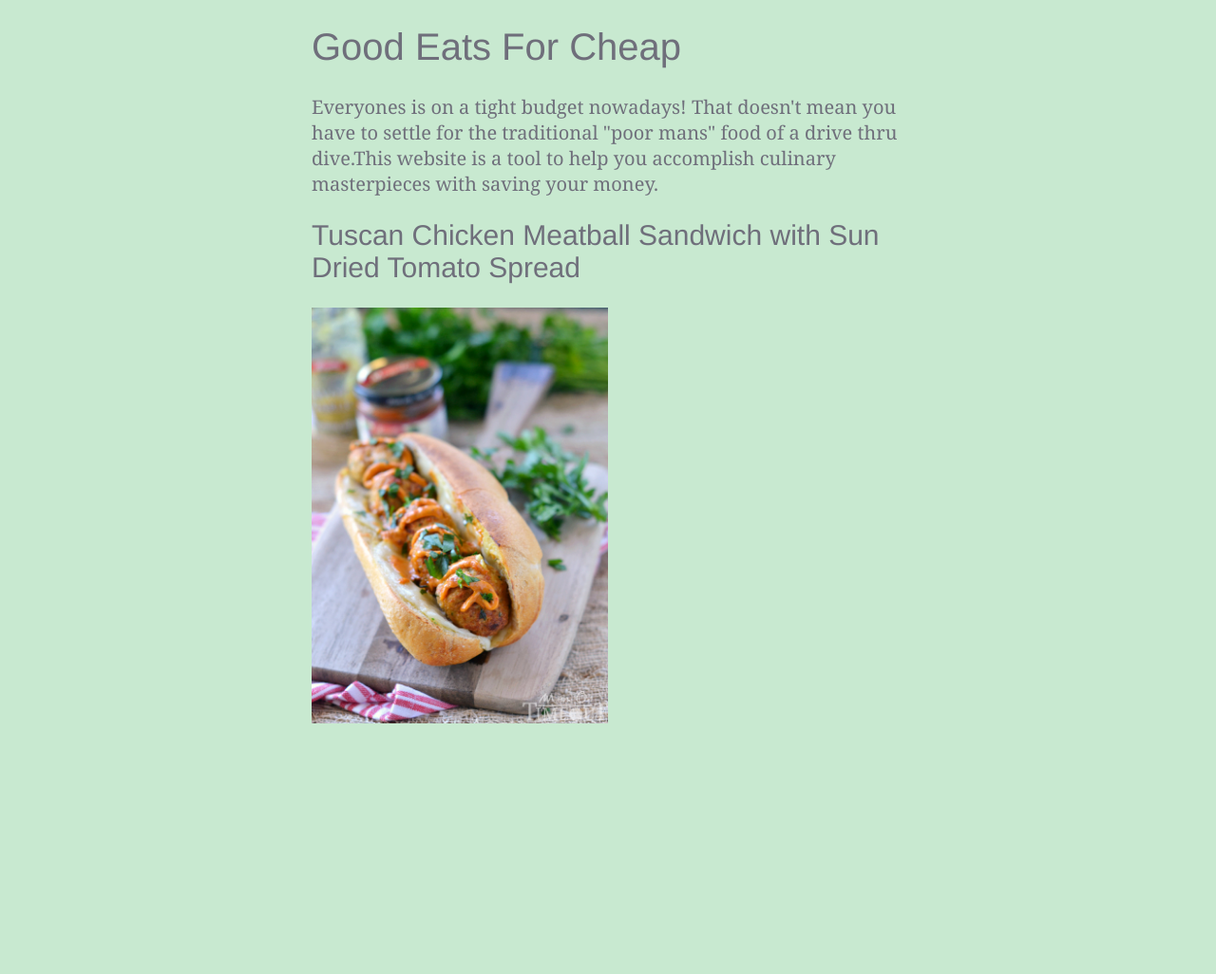
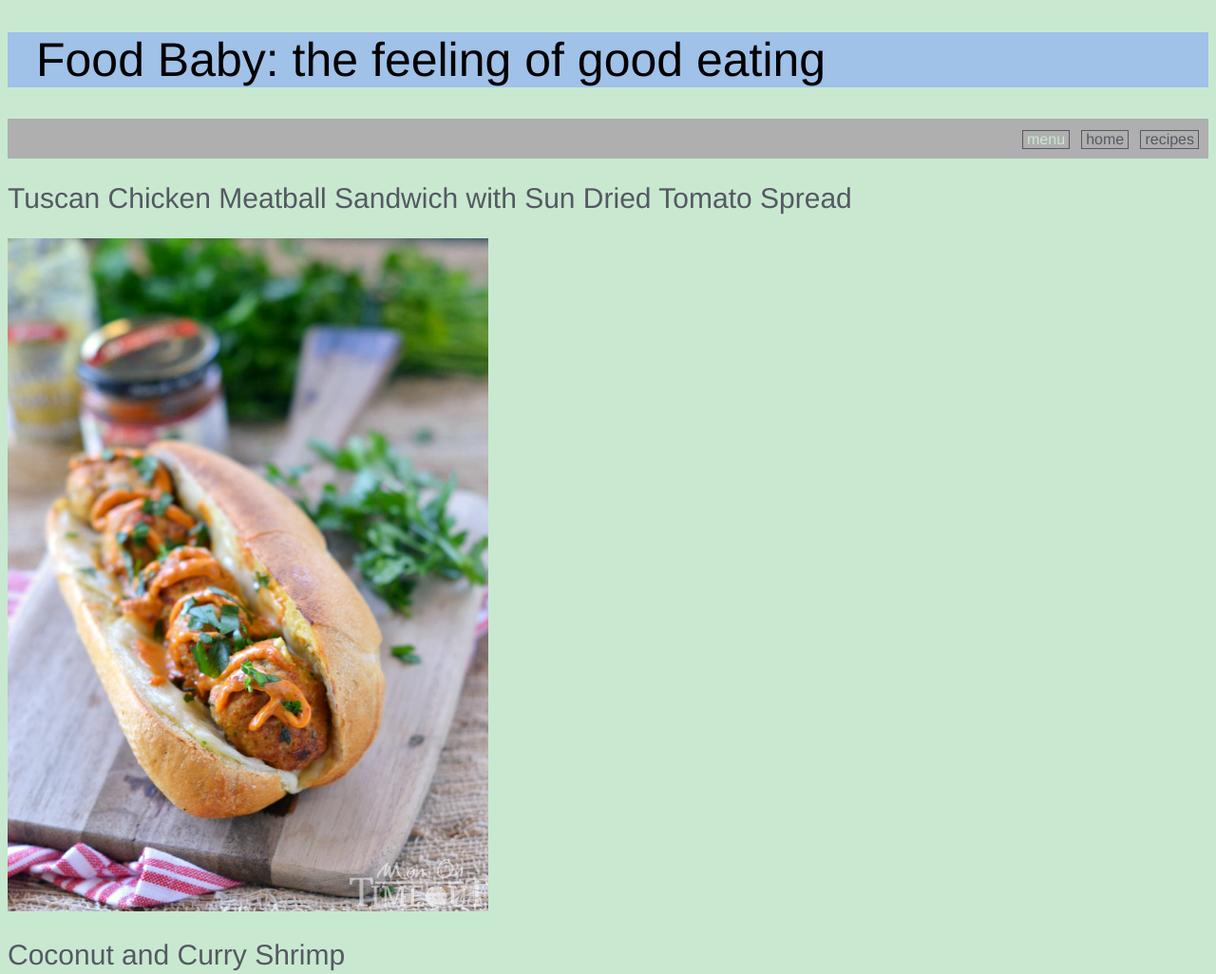
Before and after one commit to aesposito12/homework_angela_food_blog, a plain HTML site: page index.html in a window 1280 px wide. Shown: the top 1026 px of the page at 95% size. Before the commit the page ends 800 px from the top, so only its background shows below. Drawn offline with nearby package versions, Linux system fonts and the light colour scheme; a script that the page names is missing.

Commit message:
Homework2

```diff
--- a/index.html
+++ b/index.html
@@ -10,10 +10,33 @@
     </head>
 
     <body>
-    <h1>Good Eats For Cheap</h1>
-        <p>Everyones is on a tight budget nowadays! That doesn't mean you have to settle for the traditional "poor mans" food of a drive thru dive.This website is a tool to help you accomplish culinary masterpieces with saving your money.</p>
+    <h1>Food Baby: the feeling of good eating</h1>
+         <a is="home"></a>
+        <nav role="navigation">
+        <ul>
+            <li><a href="#menu" class="toggle-button"> menu </a></li>
+            <li><a href="#home">home</a></li>
+            <li><a href="#recipes">recipes</a></li>
+        </ul>
+        </nav>
+
+        <header role="banner">
+
              <h2> Tuscan Chicken Meatball Sandwich with Sun Dried Tomato Spread</h2>
          <img src="img/tuscan-chicken-meatball-sandwich-easy.jpg">
+            <p></p>
+        <h2> Coconut and Curry Shrimp</h2>
+        <img src="img/coco-shrimp.jpg">
+        <p>A wonderful appetizer to try at your next dinner party</p>
+        <nav role=navigation><a href="#" class="toggle button">Get the recipe here</a>
+        <h2>Eggy Surprise Cheddar Biscuits</h2>
+        <img src="img/Egg-ched-biscuits.jpg">
+             <p>So easy and delicious! Great idea for a make ahead breakfast side</p>
+            <nav role=navigation><a href="#" class="toggle button">Get the recipe here</a>
+        <h2>Pumpkin Crumb Bread</h2>
+            <img src="img/pumpkin-bread.jpg">
+                <p>The most perfect autumn baked good.</p>
+            <nav role=navigation><a href="#" class="toggle button">Get the recipe here</a>
 
         <script src="//ajax.googleapis.com/ajax/libs/jquery/2.1.1/jquery.min.js"></script>
         <script>window.jQuery || document.write('<script src="js/vendor/jquery-2.1.1.min.js"><\/script>')</script>
--- a/js/plugins.js
+++ b/js/plugins.js
@@ -23,5 +23,5 @@
 
 // Place any jQuery/helper plugins below this line.
 
-@prepros-append vendor/webfont.js */
+@prepros-append vendor/webfont.js
  @prepros-append vendor/bigtext.js
--- a/scss/_base.scss
+++ b/scss/_base.scss
@@ -8,17 +8,27 @@ body{
     color:$color;
     box-sizing:border-box;
     @include body-font-regular;
-    @include fontSize(20px);
     padding: 0 8px;
     margin:0 auto;
-    max-width: 1140px;
-    width: 50%
+    max-width:1420x;
+    width: 100%;
 }
-h1, h2 {
+
+h1{
+    color:black;
     @include headline-font;
+    @include fontSize(50px);
+    background-color: #a0c1e8;
+    border-bottom-color:black;
+    padding:0 30px;
+}
+
+h2 {
+    @include headline-font;
+    @include fontSize(30px);
 }
 
 img{
-max-width:50%;
+max-width:40%;
     height:auto;
 }
--- a/scss/_globals.scss
+++ b/scss/_globals.scss
@@ -15,7 +15,7 @@ Globals
     font-size: calculateRem($size);
 }
 
-$color: #6f6f7b;
+$color: #555962;
 $background-color: #f0ffbe;
 $background-color-alternate: #8bc9ea;
 
@@ -45,10 +45,7 @@ font-style: normal;
 font-weight: 400;
 }
 
-@mixin reversed-text{
-    background-color:$color;
-    color: $background-color;
-}
+
 
 @keyframes colorchange-background {
     0% {background-color: $background-color;}
--- a/scss/_layout.scss
+++ b/scss/_layout.scss
@@ -3,3 +3,21 @@ Layout Rules
     CSS, by its very nature, is used to lay elements out on the page. However, there is a distinction between layouts dictating the major and minor components of a page. The minor components—such as a callout, or login form, or a navigation item—sit within the scope of major components such as a header or footer. I refer to the minor components as Modules and will dive into those in the next section. The major components are referred to as Layout styles.
     Layout styles can also be divided into major and minor styles based on reuse. Major layout styles such as header and footer are traditionally styled using ID selectors but take the time to think about the elements that are common across all components of the page and use class selectors where appropriate.
 */
+nav[role="navigation"] {
+    text-align: right;
+}
+    nav[role="navigation"] ul, .contact ul {
+        list-style-type:none;
+        margin:12px 0 0 0;
+        padding:0 3px;
+    }
+
+ nav[role="navigation"] ul,.contact ul{
+ margin-top: 12px;
+ }
+
+nav[role="navigation"] ul li, .contact ul li {
+    display:inline-block;
+    margin:0;
+    padding:0;
+}
--- a/scss/_module.scss
+++ b/scss/_module.scss
@@ -5,5 +5,41 @@ Module Rules
 */
 html{
     animation: colorchange-background 5s linear 1s infinite alternate;
-    background-color:$background-color
+    color:$background-color-alternate;
+    background-color:$background-color;
+
 }
+.toggle-button{
+    animation: colorchange-font 5s linear 1s infinite alternate;
+    color:$background-color;
+    display: inline-block;
+    @include headline-font;
+    padding:0 0 0 4px;
+    text-decoration:inherit;
+
+}
+nav[role="navigation"] ul{
+ list-style-type:none;
+background: #afafaf;
+padding:10px;
+}
+
+    nav[role="navigation"] ul a {
+        border:1px solid $color;
+        color:$color;
+        display:inline-block;
+        @include fontSize (16px);
+        @include headline-font;
+        margin-left: 8px;
+        padding:0 4px;
+        text-decoration:none;
+        transition: border 400ms linear;
+        transition: color 400ms linear;
+    }
+
+    nav[role="navigation"] ul a:hover{
+        border: 1px solid lighten($color, 30%);
+        color: lighten($color,30%);
+        transition: border 400ms linear;
+        transition: color 400ms linear;
+    }
```
Also changed, not shown: css/main.css, img/coco-shrimp.jpg (added), img/pumpkin-bread.jpg (added), 1 other file.
